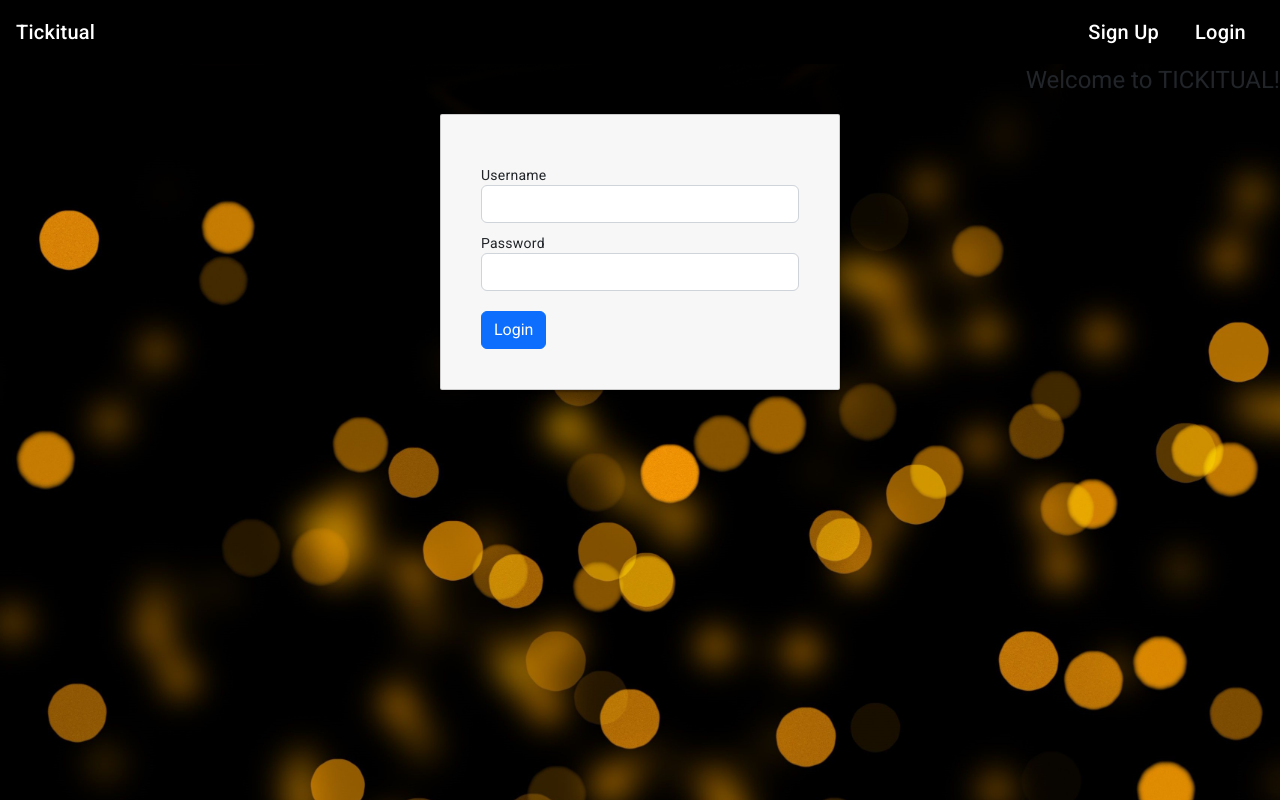
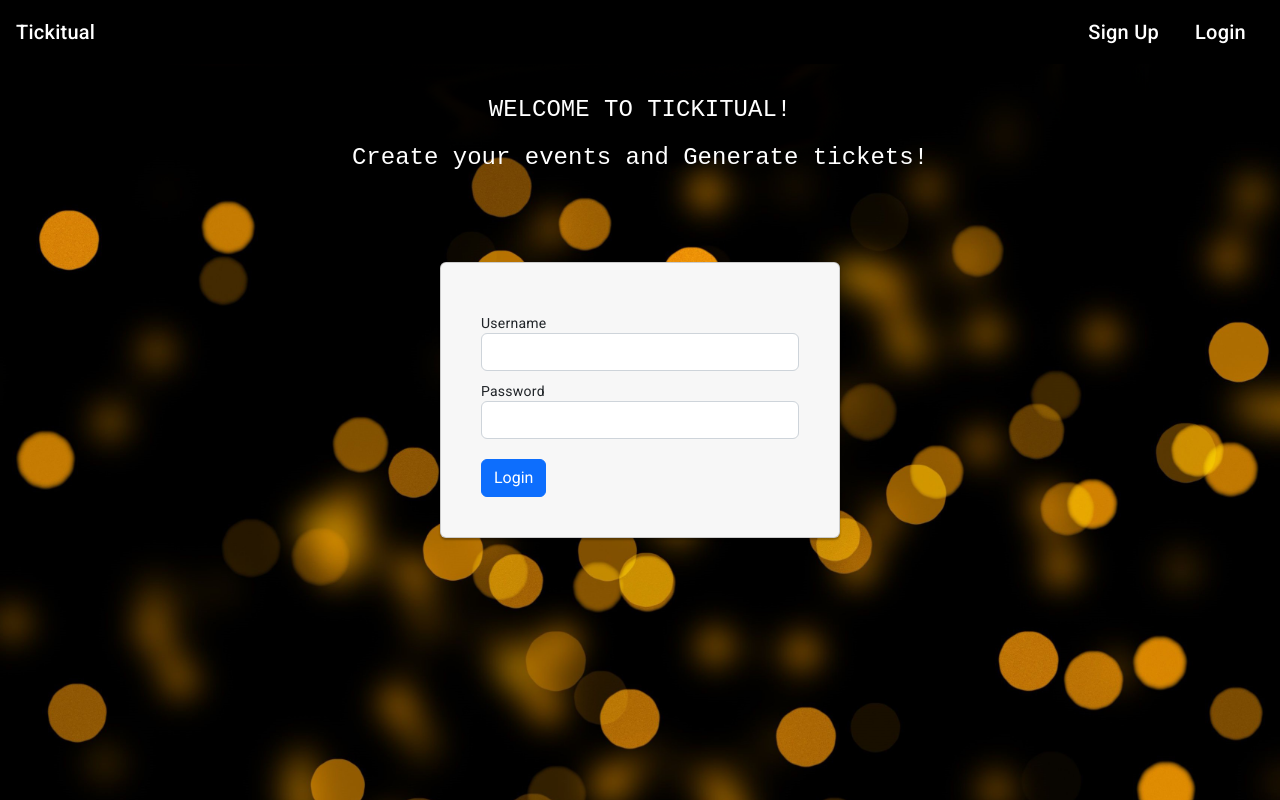
Before and after one commit to kgoransika/TickitualWebApplication, an Angular app in the folder client/: page /login in a window 1280 px wide. Built offline with nearby package versions, Linux system fonts and the light colour scheme.

Commit message:
-aligned the login card and register card

```diff
--- a/client/src/app/app.component.css
+++ b/client/src/app/app.component.css
@@ -9,3 +9,13 @@
   min-width: 100%;
   min-height: 100%;
 }
+
+#welcomeHeading{
+  text-align: center;
+  margin-top: 30px;
+  color: rgb(255, 255, 255);
+}
+
+h1{
+  font-family: monospace;
+}
--- a/client/src/app/app.component.html
+++ b/client/src/app/app.component.html
@@ -33,9 +33,12 @@
     </ul>
   </nav>
 </mat-toolbar>
-<div class="welcome" *ngIf="!isLoggedIn" [ngClass]="'background-class'">
-  <h1 style="text-align: right;">Welcome to TICKITUAL!</h1>
-</div>
+  <div class="welcome" *ngIf="!isLoggedIn" [ngClass]="'background-class'">
+    <div id="welcomeHeading">
+      <h1>WELCOME TO TICKITUAL!</h1>
+      <h1>Create your events and Generate tickets!</h1>
+    </div>
+  </div>
   <div class="container">
     <router-outlet></router-outlet>
   </div>
--- a/client/src/app/login/login.component.css
+++ b/client/src/app/login/login.component.css
@@ -3,19 +3,23 @@ label {
   margin-top: 10px;
 }
 
-.card-container.card {
-  max-width: 400px !important;
-  padding: 40px 40px;
+.col-md-12{
+  display: flex;
+  justify-content: center;
+  align-items: center;
+  height: 200px;
 }
 
 .card {
+  margin: 0;
+  width: 400px;
+  position: absolute;
+  top: 50%;
+  left: 50%;
+  transform: translate(-50%, -50%);
+  padding: 40px 40px;
+
   background-color: #f7f7f7;
-  padding: 20px 25px 30px;
-  margin: 0 auto 25px;
-  margin-top: 50px;
-  -moz-border-radius: 2px;
-  -webkit-border-radius: 2px;
-  border-radius: 2px;
   -moz-box-shadow: 0px 2px 2px rgba(0, 0, 0, 0.3);
   -webkit-box-shadow: 0px 2px 2px rgba(0, 0, 0, 0.3);
   box-shadow: 0px 2px 2px rgba(0, 0, 0, 0.3);
--- a/client/src/app/register/register.component.css
+++ b/client/src/app/register/register.component.css
@@ -3,30 +3,24 @@ label {
   margin-top: 10px;
 }
 
-.card-container.card {
-  max-width: 400px !important;
-  padding: 40px 40px;
+.col-md-12{
+  display: flex;
+  justify-content: center;
+  align-items: center;
+  height: 200px;
 }
 
 .card {
+  margin: 0;
+  width: 400px;
+  position: absolute;
+  top: 50%;
+  left: 50%;
+  transform: translate(-50%, -50%);
+  padding: 40px 40px;
+
   background-color: #f7f7f7;
-  padding: 20px 25px 30px;
-  margin: 0 auto 25px;
-  margin-top: 50px;
-  -moz-border-radius: 2px;
-  -webkit-border-radius: 2px;
-  border-radius: 2px;
   -moz-box-shadow: 0px 2px 2px rgba(0, 0, 0, 0.3);
   -webkit-box-shadow: 0px 2px 2px rgba(0, 0, 0, 0.3);
   box-shadow: 0px 2px 2px rgba(0, 0, 0, 0.3);
 }
-
-.profile-img-card {
-  width: 96px;
-  height: 96px;
-  margin: 0 auto 10px;
-  display: block;
-  -moz-border-radius: 50%;
-  -webkit-border-radius: 50%;
-  border-radius: 50%;
-}
```
